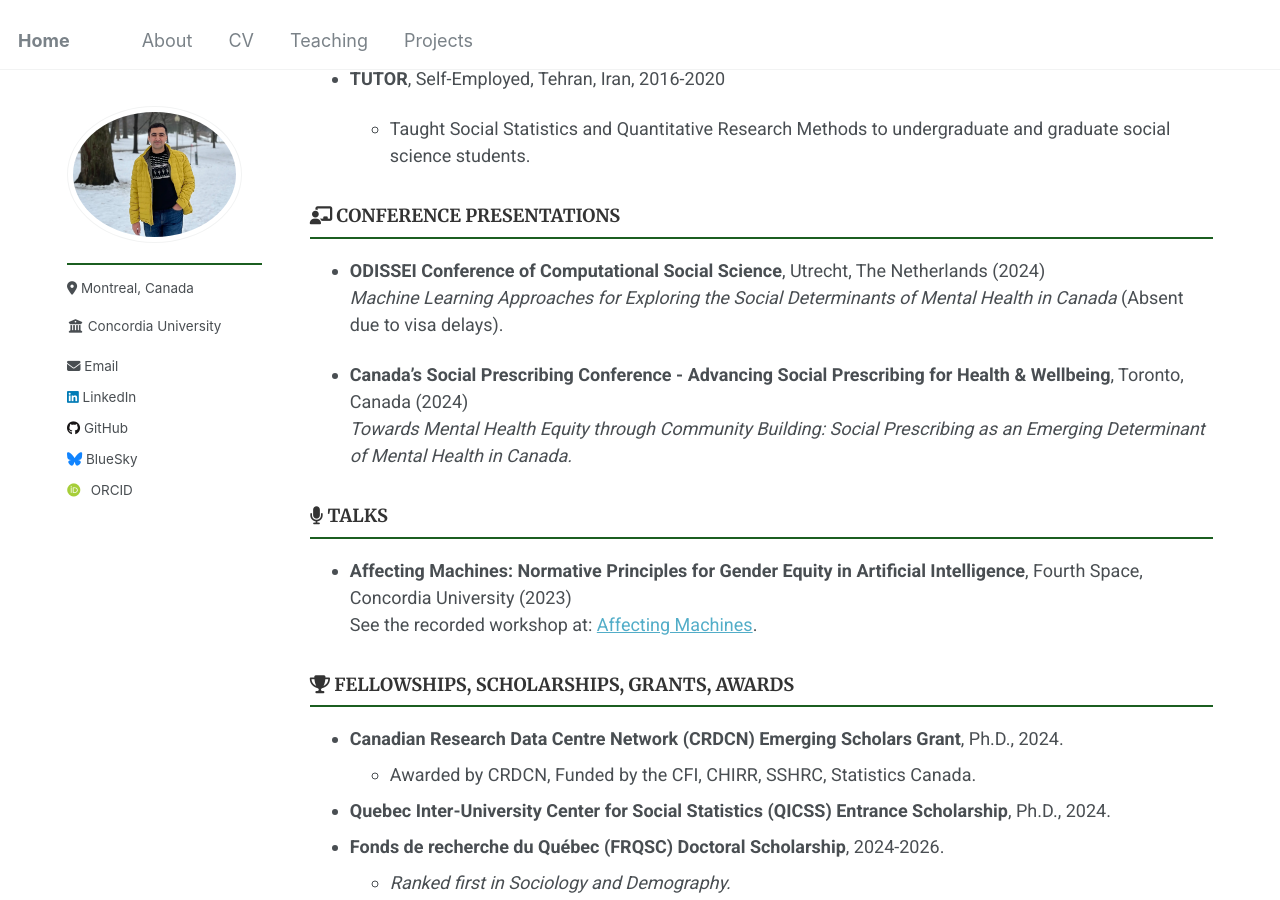
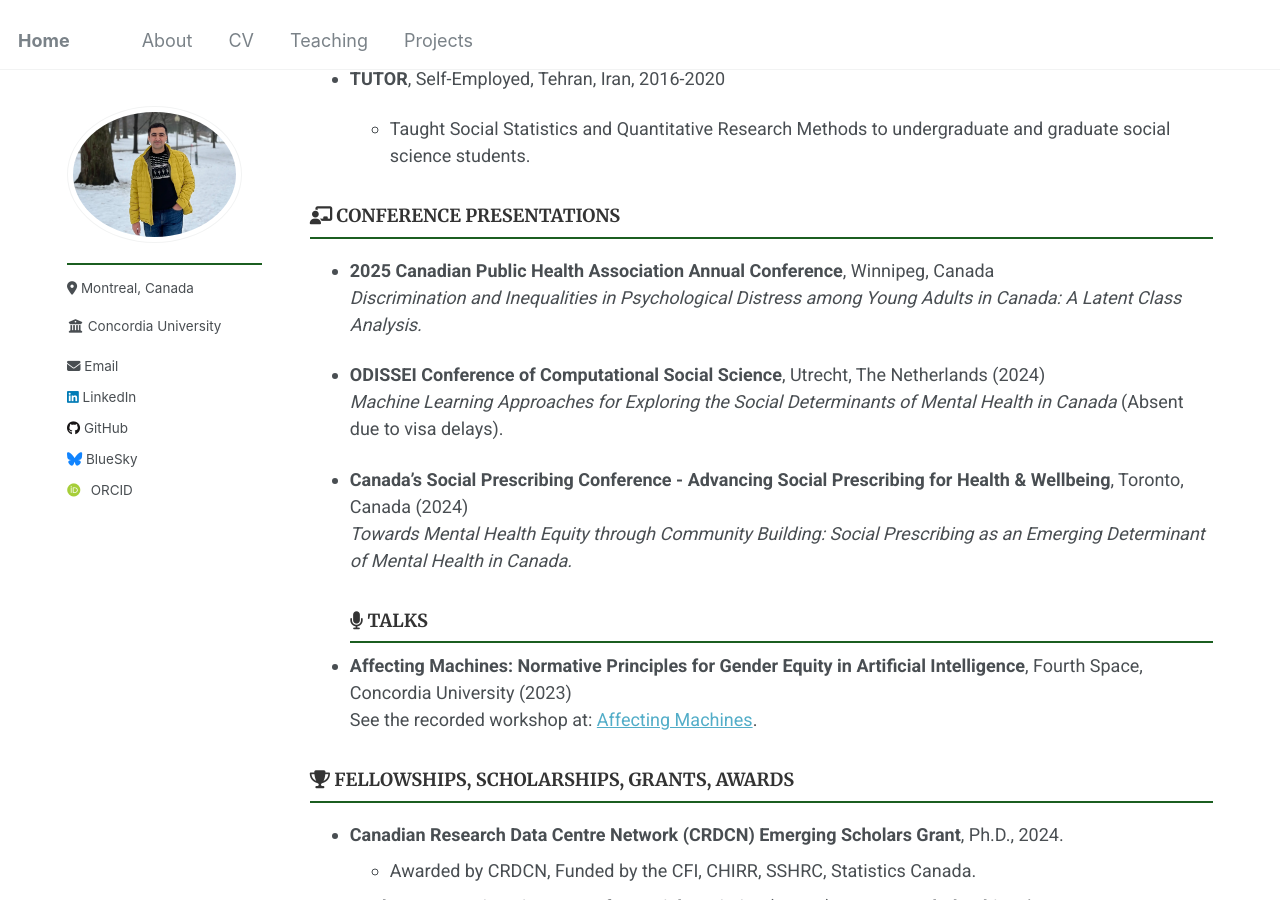
Before and after one commit to Mohsnmonji/mohsnmonji.github.io, a Jekyll site: the page built from _pages/Curriculum Vitae.md, in a window 1280 px wide and 900 px high, scrolled down 2279 px. Built offline with Jekyll 4.4.1, drawn with Linux system fonts in a browser that asks for light colours; some web fonts are replaced.

Commit message:
Update Curriculum Vitae.md

```diff
--- a/_pages/Curriculum Vitae.md
+++ b/_pages/Curriculum Vitae.md
@@ -96,12 +96,14 @@ author_profile: true
 
 ### <i class="fas fa-chalkboard-teacher"></i> CONFERENCE PRESENTATIONS
 
+- **2025 Canadian Public Health Association Annual Conference**, Winnipeg, Canada
+  *Discrimination and Inequalities in Psychological Distress among Young Adults in Canada: A Latent Class Analysis.*
+
 - **ODISSEI Conference of Computational Social Science**, Utrecht, The Netherlands (2024)
   *Machine Learning Approaches for Exploring the Social Determinants of Mental Health in Canada* (Absent due to visa delays).
 
 - **Canada's Social Prescribing Conference - Advancing Social Prescribing for Health & Wellbeing**, Toronto, Canada (2024)
   *Towards Mental Health Equity through Community Building: Social Prescribing as an Emerging Determinant of Mental Health in Canada.*
-
 ### <i class="fas fa-microphone"></i> TALKS
 
 - **Affecting Machines: Normative Principles for Gender Equity in Artificial Intelligence**, Fourth Space, Concordia University (2023)
```
